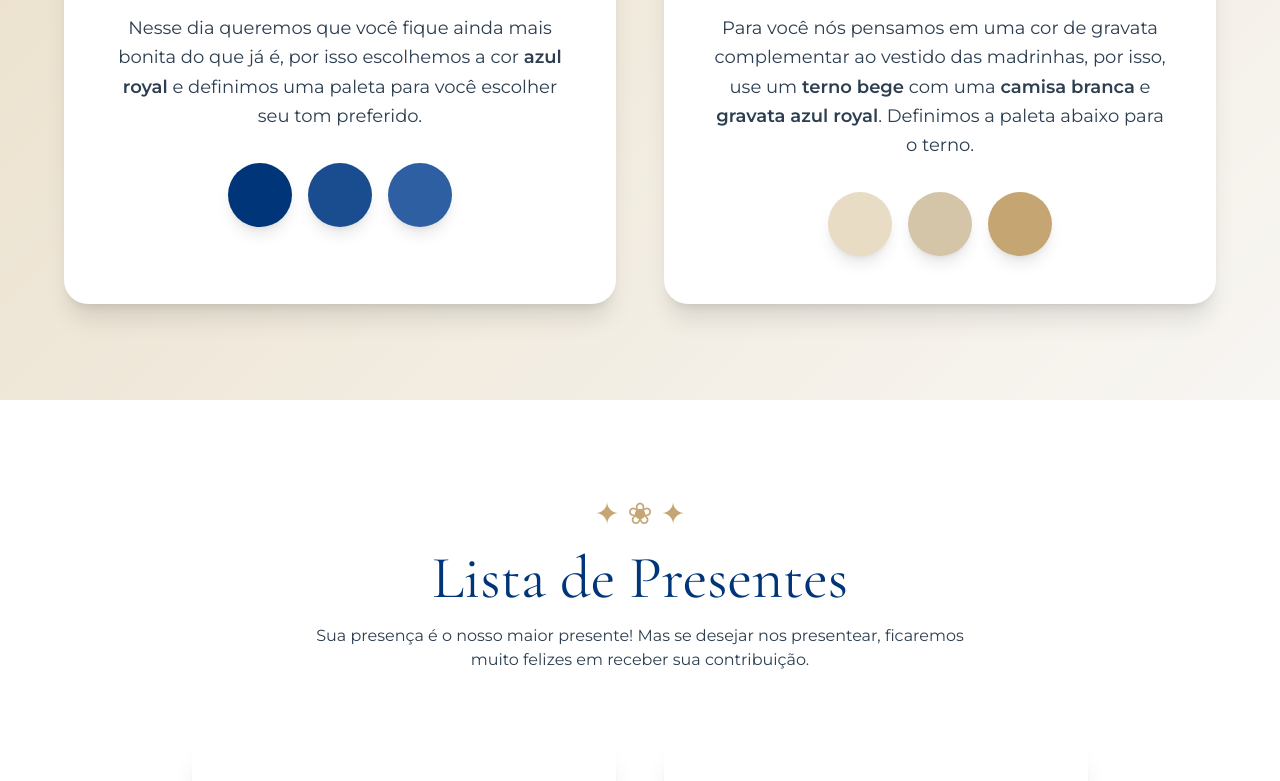
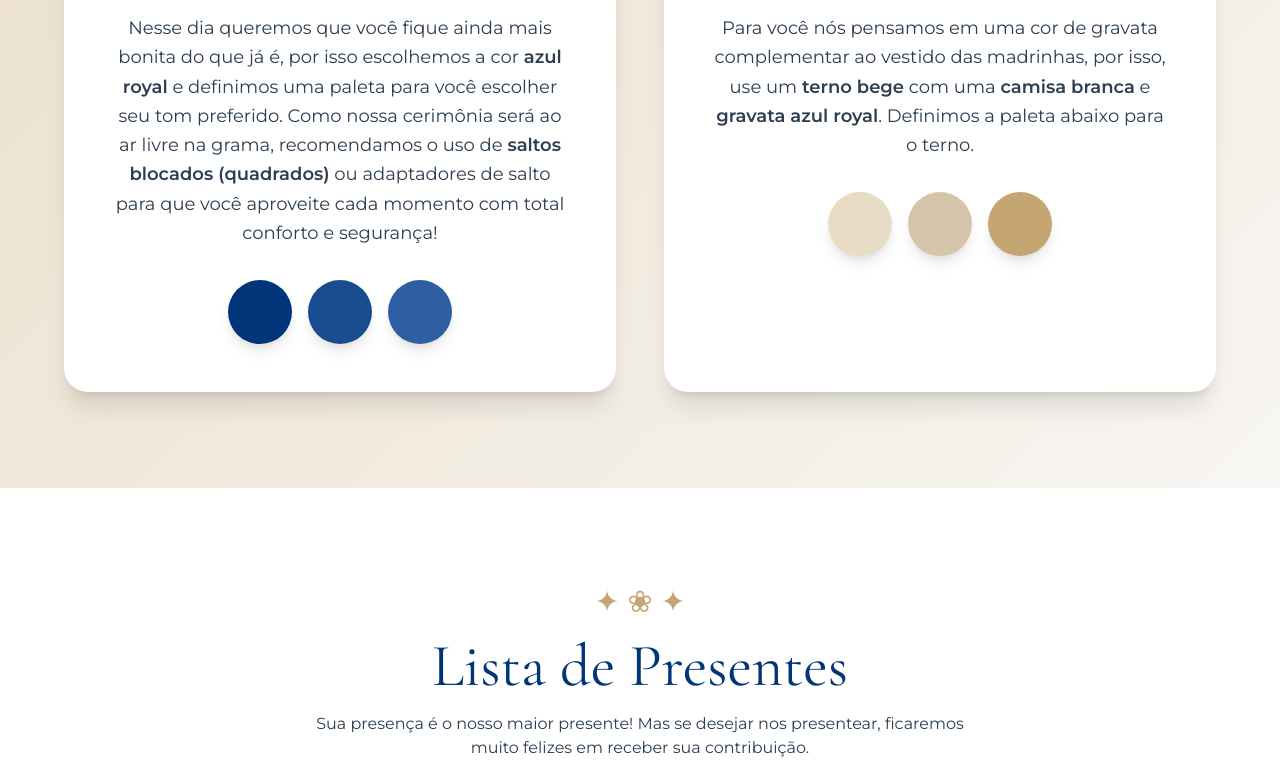
Before and after one commit to atirson/portfolio, a Next.js app: page /ravyla-atirson in a window 1280 px wide. Shown: the part 4140-4921 px from the top of the page. Built offline with nearby package versions, Linux system fonts and the light colour scheme.

Commit message:
feat: updated manual of weeding godmother

```diff
--- a/app/ravyla-atirson/page.tsx
+++ b/app/ravyla-atirson/page.tsx
@@ -628,6 +628,7 @@ export default function WeddingPage() {
               <p className="text-lg leading-relaxed mb-8 text-center" style={{ color: CONFIG.COLORS.textDark }}>
                 Nesse dia queremos que você fique ainda mais bonita do que já é, por isso escolhemos a cor
                 <strong> azul royal</strong> e definimos uma paleta para você escolher seu tom preferido.
+                Como nossa cerimônia será ao ar livre na grama, recomendamos o uso de <strong>saltos blocados (quadrados)</strong> ou adaptadores de salto para que você aproveite cada momento com total conforto e segurança!
               </p>
 
               {/* Paleta de cores para madrinhas */}
```
